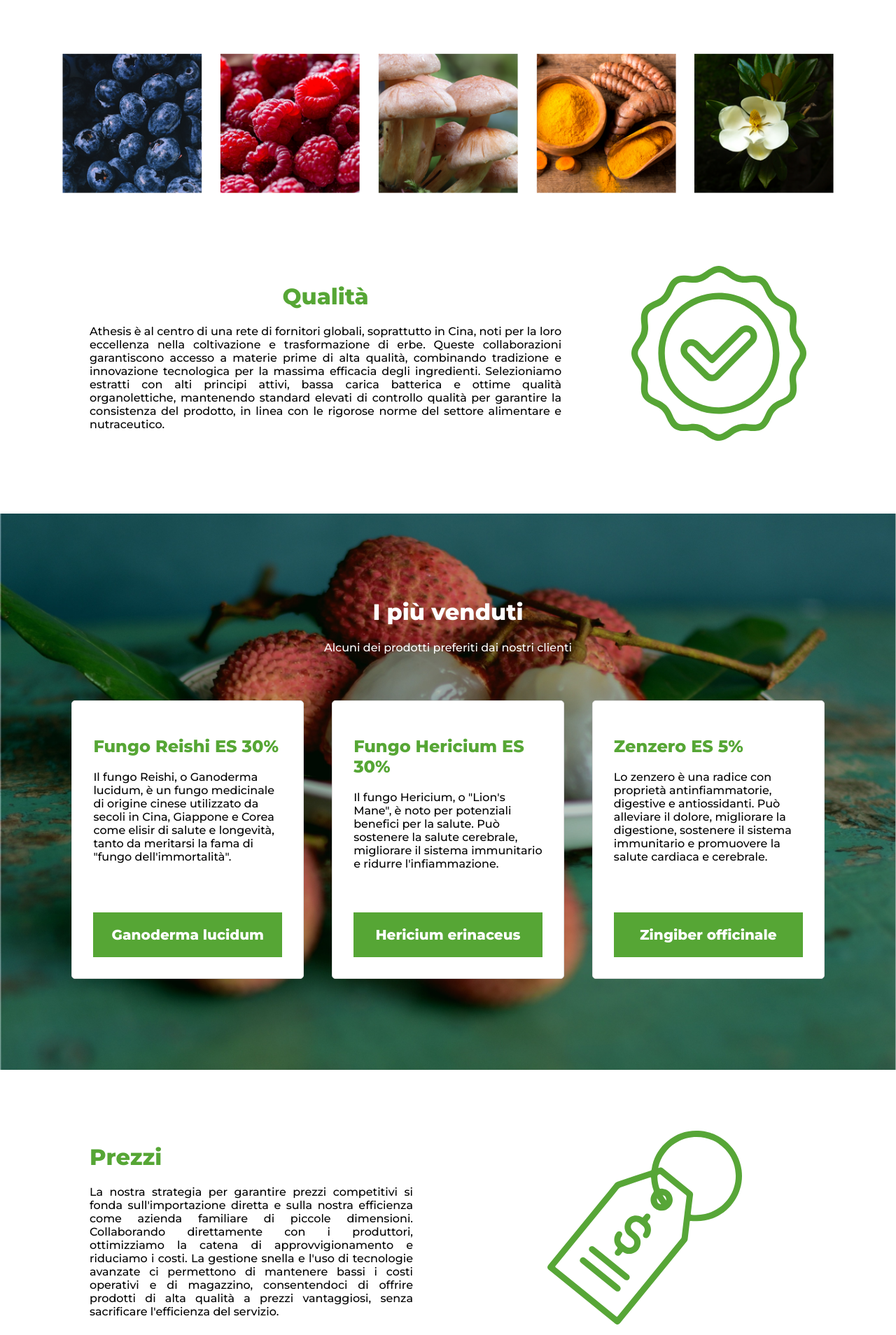
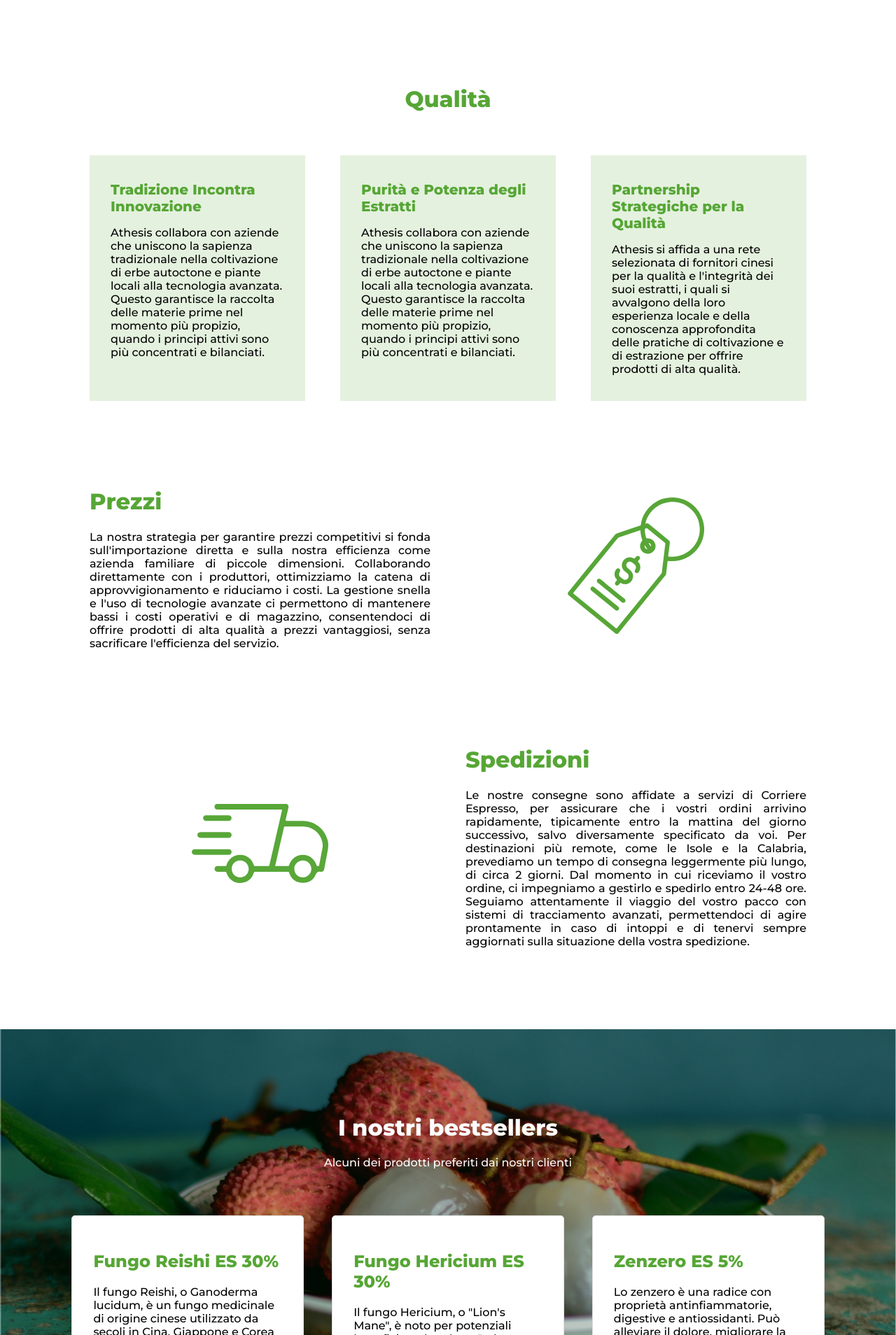
Before and after one commit to tura08/athesis, a React (Create React App) app: page /#/ in a window 1280 px wide. Shown: the part 652-2560 px from the top of the page at 70% size. Built offline with nearby package versions, Linux system fonts and the light colour scheme.

Commit message:
First update for version 1.2

```diff
--- a/src/assets/data.js
+++ b/src/assets/data.js
@@ -1,69 +1,11 @@
 import reishi from "../assets/img-home/reishi.jpg";
 import hericium from "../assets/img-home/hericium.jpeg";
 import ginger from "../assets/img-home/zenzero.jpg";
-
-import caros1 from "../assets/img-home/Carosello1.png";
-import caros2 from "../assets/img-home/Carosello2.png";
-import caros3 from "../assets/img-home/Carosello3.png";
-import caros4 from "../assets/img-home/Carosello4.png";
-import caros5 from "../assets/img-home/Carosello5.png";
-import caros6 from "../assets/img-home/Carosello6.png";
-import caros7 from "../assets/img-home/Carosello7.png";
-import caros8 from "../assets/img-home/Carosello8.png";
-import caros9 from "../assets/img-home/Carosello9.png";
-import caros10 from "../assets/img-home/Carosello10.png";
 
 import priceTag from "../assets/img-home/prezzi.svg";
 import shipmentTag from "../assets/img-home/spedizioni.svg";
 import packageTag from "../assets/img-home/confezioni.svg";
 import sampleTag from "../assets/img-home/campioni.svg";
-
-const carosello = {
-  first: [
-    {
-      id: 1,
-      image: caros1,
-    },
-    {
-      id: 2,
-      image: caros2,
-    },
-    {
-      id: 3,
-      image: caros3,
-    },
-    {
-      id: 4,
-      image: caros4,
-    },
-    {
-      id: 5,
-      image: caros5,
-    },
-  ],
-  second: [
-    {
-      id: 1,
-      image: caros6,
-    },
-    {
-      id: 2,
-      image: caros7,
-    },
-    {
-      id: 3,
-      image: caros8,
-    },
-    {
-      id: 4,
-      image: caros9,
-    },
-    {
-      id: 5,
-      image: caros10,
-    },
-  ],
-};
 
 const productList = [
   {
@@ -310,4 +252,4 @@ const productsST = [
     pdfLink: "/pdfTS/ST_Zenzero_ES_5.pdf",
   },
 ];
-export { carosello, productList, detailsTags, productsST };
+export { productList, detailsTags, productsST };
--- a/src/index.css
+++ b/src/index.css
@@ -1,6 +1,7 @@
 :root {
   --dark-green: #104924;
   --light-green: #56a635;
+  --bg-light-green: #57a63529;
 }
 
 * {
--- a/src/pages/about/About.js
+++ b/src/pages/about/About.js
@@ -1,9 +1,13 @@
-import React from "react";
+import React, { useEffect } from "react";
 
 import "./About.css";
 import { Link } from "react-router-dom";
 
 const About = () => {
+  useEffect(() => {
+    // Scrolls to the top of the page
+    window.scrollTo(0, 0);
+  }, []);
   return (
     <div className="a">
       <div className="a-bg"></div>
--- a/src/pages/home/Home.css
+++ b/src/pages/home/Home.css
@@ -35,39 +35,62 @@
   color: white;
   border: 1px solid white;
 }
-/* Carosello */
-.h-carosello {
-  padding-top: 3em;
-  margin-bottom: 5em;
+
+/* Titoli interni a vari blocchi */
+.h-title {
+  color: var(--light-green);
 }
-.h-carosello img {
-  margin-top: 30px;
-  gap: 10px;
-  max-height: 200px;
-}
-.h-carosello-image {
-  margin: 0 1%;
-}
+
 /* Primo blocco su qualità */
 .h-quality {
   display: flex;
+  flex-direction: column;
+  padding: 8% 10%;
+  gap: 40px;
+}
+.h-quality-details {
+  display: grid;
+  grid-template-columns: repeat(3, 1fr);
+  grid-gap: 50px;
+}
+.h-quality-details-item {
+  background-color: var(--bg-light-green);
+  padding: 20px 30px;
+}
+.h-quality-details-item h2 {
+  color: var(--light-green);
+  text-align: left;
+  font-size: 20px;
+}
+.h-quality-details-item p {
+  text-align: left;
+}
+
+/* Blocco per prezzi e spedizioni */
+.h-price-shipment {
+  display: flex;
   justify-content: center;
   align-items: center;
-  padding: 20px 10% 100px 10%;
-  gap: 100px;
+  padding: 0 10%;
+  gap: 50px;
+  margin-bottom: 100px;
 }
-.h-quality-left {
-  flex: 3;
-  align-items: left;
+.h-price-shipment:nth-child(2n) {
+  flex-direction: row-reverse;
 }
-.h-quality-right {
+.h-price-shipment-title {
+  color: var(--light-green);
+  text-align: left;
+}
+.h-price-shipment-left {
   flex: 1;
 }
-.h-quality-right img {
-  height: 250px;
+.h-price-shipment-right {
+  flex: 1;
 }
-.h-title {
-  color: var(--light-green);
+.h-price-shipment-image {
+  width: 40%;
+  /* background-color: aqua; */
 }
 
 /* Secondo blocco su prodotti più venduti */
@@ -92,32 +115,44 @@
   margin: 50px 8%;
   color: black;
 }
-
-/* Blocco per prezzi e spedizioni */
-.h-priceShipTags {
+/* Blocco su prodotti */
+.h-products {
   display: flex;
-  justify-content: center;
   align-items: center;
-  gap: 100px;
-  margin: 5% 0;
-  padding: 0 10%;
+  padding: 150px 10%;
+  gap: 50px;
 }
-.h-priceShipTags:nth-child(2n) {
-  flex-direction: row-reverse;
-}
-.h-priceShipTags-title {
+.h-products h1 {
   color: var(--light-green);
   text-align: left;
 }
-.h-priceShipTags-left {
+.h-products-left {
+  flex: 2;
+}
+.h-products-right {
   flex: 1;
 }
-.h-priceShipTags-right {
-  flex: 1;
+.h-products-right img {
+  width: 50%;
 }
-.h-priceShipTags-image {
-  margin: 5%;
-  width: 60%;
+.h-products-button {
+  display: flex;
+  align-items: left;
+  margin-top: 50px;
+}
+.h-products-button a {
+  justify-content: center;
+  text-decoration: none; /* Remove the default underline */
+  color: white; /* Set the text color to green */
+  padding: 15px 70px;
+  border-radius: 30px;
+  background-color: #104924; /* Set the initial background to transparent */
+  transition: background-color 0.3s, color 0.3s;
+}
+.h-products-button a:hover {
+  background-color: #56a635; /* Set the background color to light green on hover */
+  color: black;
+  border: 1px solid white;
 }
 
 /* Blocco per analisi */
@@ -128,7 +163,7 @@
   background: url("../../assets/img-home/sfondoanalisi.jpg");
   background-size: cover;
   margin: 0;
-  padding: 5% 10%;
+  padding: 8% 10%;
   color: white;
   align-items: center;
 }
@@ -150,6 +185,32 @@
   padding: 35px;
   background-color: var(--dark-green);
 }
+/* Blocco per prezzi e spedizioni */
+.h-package-sample {
+  display: flex;
+  justify-content: center;
+  align-items: center;
+  padding: 0 10%;
+  gap: 50px;
+  margin: 100px 0;
+}
+.h-package-sample:nth-child(2n + 1) {
+  flex-direction: row-reverse;
+}
+.h-package-sample-title {
+  color: var(--light-green);
+  text-align: left;
+}
+.h-package-sample-left {
+  flex: 1;
+}
+.h-package-sample-right {
+  flex: 1;
+}
+.h-package-sample-image {
+  width: 40%;
+  /* background-color: aqua; */
+}
 
 /* Responsive design: Stacks blocks on smaller screens */
 @media (max-width: 768px) {
@@ -170,10 +231,10 @@
     grid-template-columns: repeat(1, 1fr);
     margin: 40px 40px;
   }
-  .h-priceShipTags {
+  .h-price-shipment {
     flex-direction: column;
   }
-  .h-priceShipTags:nth-child(2n) {
+  .h-price-shipment:nth-child(2n) {
     flex-direction: column;
   }
   .h-analysis {
--- a/src/pages/home/Home.js
+++ b/src/pages/home/Home.js
@@ -1,34 +1,26 @@
-import React from "react";
+import React, { useEffect } from "react";
 import { Link } from "react-router-dom";
 import "./Home.css";
 
 import athesis from "../../assets/athesis.svg";
-import quality from "../../assets/img-home/quality.svg";
+import iconProducts from "../../assets/img-home/scatole.svg";
 
 import ProductCardHome from "../../components/product-card/ProductCardHome";
 
 // Data
-import { carosello, productList, detailsTags } from "../../assets/data";
+import { productList, detailsTags } from "../../assets/data";
 
 const Home = () => {
+  useEffect(() => {
+    // Scrolls to the top of the page
+    window.scrollTo(0, 0);
+  }, []);
   return (
     <div className="h">
       <div className="h-bg">
         <div className="h-top">
           <img src={athesis} alt="Company Logo" />
           <h3>di Turazza Marco</h3>
-          {/* <p>
-            Benvenuti nel mondo di Athesis, dove l'eccellenza italiana
-            nell'importazione e distribuzione all'ingrosso prende forma
-            attraverso una selezionata gamma di estratti e polveri di piante e
-            funghi, destinati all'uso alimentare. Forti di oltre un quarto di
-            secolo di esperienza, offriamo ingredienti naturali selezionati per
-            la loro qualità superiore. La nostra missione è fornire alle aziende
-            di integratori alimentari materie prime sicure e tracciabili che
-            esaltano il valore nutrizionale e il gusto dei prodotti. Con
-            Athesis, vi garantiamo un servizio professionale e attento alle
-            vostre esigenze.
-          </p> */}
           <p>
             Benvenuti nel mondo di Athesis, un'azienda italiana specializzata
             nell'importazione e distribuzione all'ingrosso di estratti e polveri
@@ -44,30 +36,59 @@ const Home = () => {
           </div>
         </div>
       </div>
-      <div className="h-carosello">
-        {carosello.first.map((item) => {
-          return (
-            <img
-              src={item.image}
-              key={item.id}
-              alt={item.id}
-              className="h-carosello-image"
-            ></img>
-          );
-        })}
-      </div>
       <div className="h-quality">
-        <div className="h-quality-left">
-          <h1 className="h-title">{detailsTags.quality.header}</h1>
-          <p>{detailsTags.quality.descriptionTag}</p>
-        </div>
-        <div className="h-quality-right">
-          <img src={quality} alt=""></img>
+        <h1 className="h-title">{detailsTags.quality.header}</h1>
+        <div className="h-quality-details">
+          <span className="h-quality-details-item">
+            <h2>Tradizione Incontra Innovazione</h2>
+            <p>
+              Athesis collabora con aziende che uniscono la sapienza
+              tradizionale nella coltivazione di erbe autoctone e piante locali
+              alla tecnologia avanzata. Questo garantisce la raccolta delle
+              materie prime nel momento più propizio, quando i principi attivi
+              sono più concentrati e bilanciati.
+            </p>
+          </span>
+          <span className="h-quality-details-item">
+            <h2>Purità e Potenza degli Estratti</h2>
+            <p>
+              Athesis collabora con aziende che uniscono la sapienza
+              tradizionale nella coltivazione di erbe autoctone e piante locali
+              alla tecnologia avanzata. Questo garantisce la raccolta delle
+              materie prime nel momento più propizio, quando i principi attivi
+              sono più concentrati e bilanciati.
+            </p>
+          </span>
+          <span className="h-quality-details-item">
+            <h2>Partnership Strategiche per la Qualità</h2>
+            <p>
+              Athesis si affida a una rete selezionata di fornitori cinesi per
+              la qualità e l'integrità dei suoi estratti, i quali si avvalgono
+              della loro esperienza locale e della conoscenza approfondita delle
+              pratiche di coltivazione e di estrazione per offrire prodotti di
+              alta qualità.
+            </p>
+          </span>
         </div>
       </div>
+      {detailsTags.first.map((item) => (
+        <div className="h-price-shipment">
+          <div key={item.id} className="h-price-shipment-left">
+            <h1 className="h-price-shipment-title">{item.header}</h1>
+            <p>{item.descriptionTag}</p>
+          </div>
+          <div className="h-price-shipment-right">
+            <img
+              src={item.imageTag}
+              alt="iconTag"
+              className="h-price-shipment-image"
+            />
+          </div>
+        </div>
+      ))}
       <div className="h-bestSellers">
         <div className="h-bestSellers-header">
-          <h1>I più venduti</h1>
+          <h1>I nostri bestsellers</h1>
           <p>Alcuni dei prodotti preferiti dai nostri clienti</p>
         </div>
         <div className="h-product-grid">
@@ -82,43 +103,28 @@ const Home = () => {
           ))}
         </div>
       </div>
-      {detailsTags.first.map((item) => (
-        <div className="h-priceShipTags">
-          <div key={item.id} className="h-priceShipTags-left">
-            <h1 className="h-priceShipTags-title">{item.header}</h1>
-            <p>{item.descriptionTag}</p>
-          </div>
-          <div className="h-priceShipTags-right">
-            <img
-              src={item.imageTag}
-              alt="iconTag"
-              className="h-priceShipTags-image"
-            />
+      <div className="h-products">
+        <div className="h-products-left">
+          <h1>Scopri il nostro mondo di prodotti</h1>
+          <p>
+            Da oltre un quarto di secolo, ci impegniamo a offrire una vasta
+            gamma di prodotti di alta qualità, con un catalogo che oggi supera i
+            1000 articoli, ognuno selezionato per soddisfare le diverse esigenze
+            dei nostri clienti. Vi invitiamo a esplorare la nostra ricca
+            selezione nella pagina dei prodotti, dove troverete soluzioni
+            innovative e tradizionali adatte a ogni vostra esigenza.
+          </p>
+          <div className="h-products-button">
+            <Link to="/products">Prodotti</Link>
           </div>
         </div>
-      ))}
-      <div className="h-carosello">
-        {carosello.second.map((item) => {
-          return (
-            <img
-              src={item.image}
-              key={item.id}
-              alt={item.id}
-              className="h-carosello-image"
-            ></img>
-          );
-        })}
+        <div className="h-products-right">
+          <img src={iconProducts} alt=""></img>
+        </div>
       </div>
       <div className="h-analysis">
         <div className="h-analysis-top">
           <h1>Analisi</h1>
-          {/* <p>
-            Ogni prodotto che consegniamo è accompagnato da un certificato di
-            analisi completo. Questo documento viene redatto direttamente dal
-            produttore, il quale effettua rigorosi controlli su ciascun lotto
-            per garantire la conformità a tutte le specifiche richieste. I
-            nostri prodotti possono essere categorizzati in due tipologie:
-          </p> */}
           <p>
             La nostra gamma di materie prime si articola in tre categorie
             principali, ciascuna con caratteristiche uniche per soddisfare le
@@ -149,17 +155,6 @@ const Home = () => {
           </div>
         </div>
         <div className="h-analysis-bottom">
-          {/* <p>
-            Nei certificati di analisi, sono riportati dettagliatamente i
-            parametri organolettici, la granulometria, l'umidità, la carica
-            batterica, le date di produzione e di scadenza, e altri parametri
-            rilevanti. Inoltre, tutti i nostri prodotti sono certificati per
-            essere privi di OGM, glutine, irradiazione e batteri patogeni. È
-            importante sottolineare che tutti i principi attivi sono di origine
-            naturale e non sono aggiunti artificialmente. Su richiesta, possiamo
-            anche fornire ulteriori documenti come schede tecniche, schede di
-            sicurezza e schede degli allergeni.
-          </p> */}
           <p>
             Ogni lotto è accompagnato da un certificato di analisi che ne
             conferma qualità e conformità alle nostre rigorose specifiche,
@@ -170,16 +165,16 @@ const Home = () => {
         </div>
       </div>
       {detailsTags.second.map((item) => (
-        <div className="h-priceShipTags">
-          <div key={item.id} className="h-priceShipTags-left">
-            <h1 className="h-priceShipTags-title">{item.header}</h1>
+        <div className="h-package-sample">
+          <div key={item.id} className="h-package-sample-left">
+            <h1 className="h-package-sample-title">{item.header}</h1>
             <p>{item.descriptionTag}</p>
           </div>
-          <div className="h-priceShipTags-right">
+          <div className="h-package-sample-right">
             <img
               src={item.imageTag}
               alt="iconTag"
-              className="h-priceShipTags-image"
+              className="h-package-sample-image"
             />
           </div>
         </div>
```
Also changed, not shown: src/pages/contact/Contact.js (+6 -1 lines), src/pages/products/Products.css (+30 -1 lines), src/pages/products/Products.js (+31 -12 lines), src/assets/img-home/scatole.svg (added).
